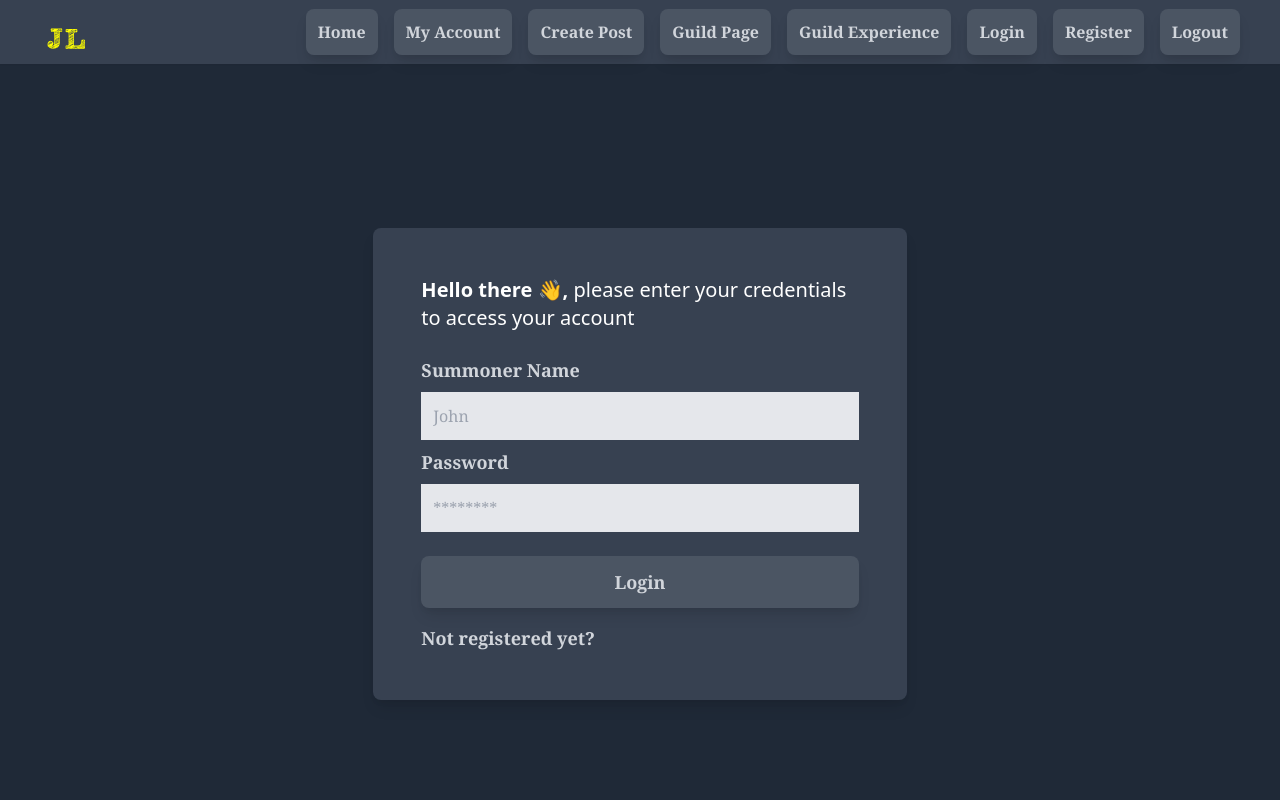
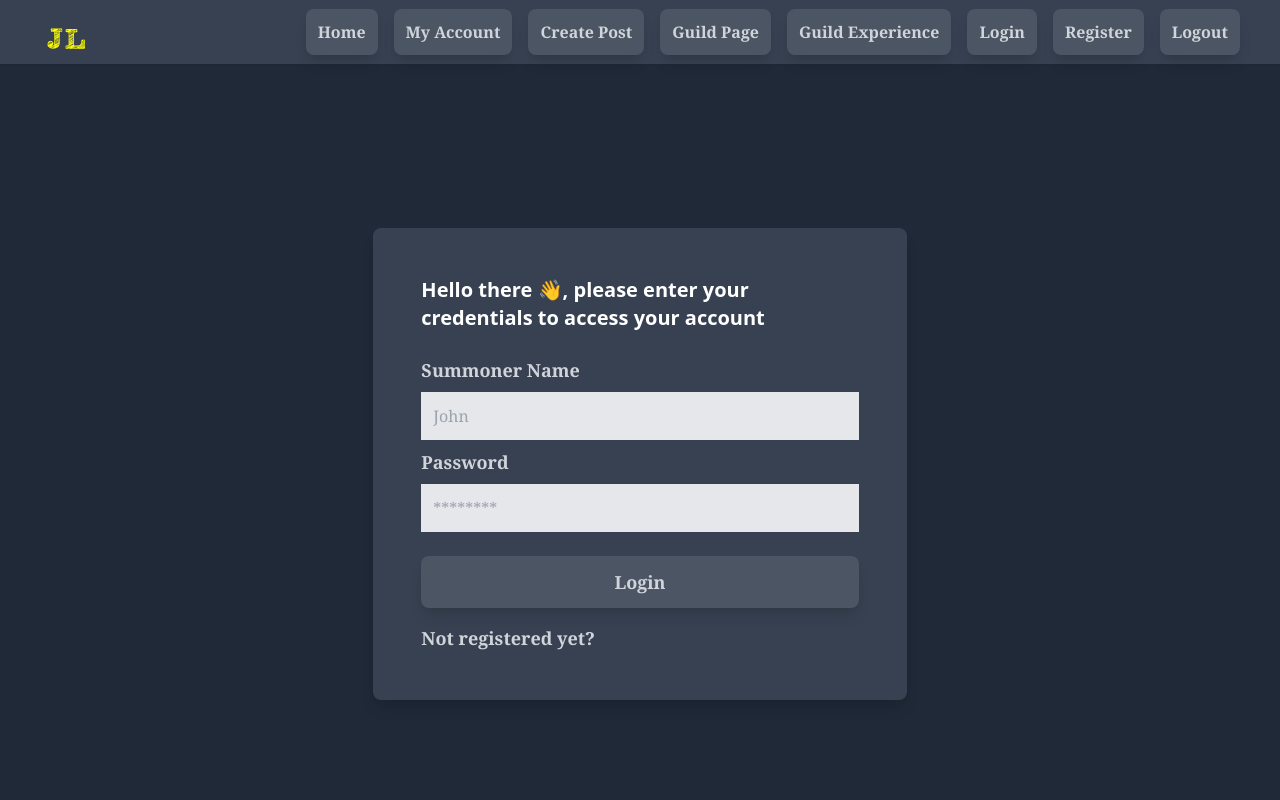
Before and after one commit to Bozhidar-Vangelov/the-justice-league, a React (Create React App) app: page /login in a window 1280 px wide. Shown: the top 800 px of the page. Built offline with nearby package versions, Linux system fonts and the light colour scheme; the HTML template or start-up script is replaced by a standard one.

Commit message:
Separate login styles

```diff
--- a/src/App.js
+++ b/src/App.js
@@ -7,7 +7,7 @@ import MyAccount from './components/MyAccount.js';
 import CreatePost from './components/CreatePost.js';
 import GuildPage from './components/GuildPage.js';
 import GuildExperience from './components/GuildExperience.js';
-import Login from './components/Login.js';
+import Login from './components/Login/Login.js';
 import Register from './components/Register/Register.js';
 import Footer from './components/Footer.js';
 
--- a/src/components/Login.js
+++ /dev/null
@@ -1,57 +0,0 @@
-import React from 'react';
-
-function Login() {
-  return (
-    <div className='grid min-h-screen place-items-center'>
-      <div className='w-11/12 p-12 bg-gray-700 sm:w-8/12 md:w-1/2 lg:w-5/12 rounded-lg shadow-lg'>
-        <h1 className='text-xl font-semibold text-white'>
-          Hello there 👋,{' '}
-          <span className='font-normal'>
-            please enter your credentials to access your account
-          </span>
-        </h1>
-        <form className='mt-6'>
-          <label
-            htmlFor='summoner-name'
-            className='block text-gray-300 font-serif text-lg font-bold'
-          >
-            Summoner Name
-          </label>
-          <input
-            type='text'
-            name='summoner-name'
-            id='summoner-name'
-            placeholder='John'
-            className='block w-full p-3 mt-2 text-gray-700 bg-gray-200 appearance-none focus:outline-none focus:bg-gray-300 focus:shadow-inner font-serif'
-            required
-          />
-          <label
-            htmlFor='password'
-            className='block mt-2 text-gray-300 font-serif text-lg font-bold'
-          >
-            Password
-          </label>
-          <input
-            type='password'
-            name='password'
-            id='password'
-            placeholder='********'
-            className='block w-full p-3 mt-2 text-gray-700 bg-gray-200 appearance-none focus:outline-none focus:bg-gray-300 focus:shadow-inner font-serif'
-            required
-          />
-          <button
-            type='submit'
-            className='w-full py-3 mt-6 text-gray-300 font-bold rounded-lg shadow-lg bg-gray-600 hover:bg-gray-800 hover:text-gray-400 font-serif text-lg'
-          >
-            Login
-          </button>
-          <p className='flex justify-between inline-block mt-4 text-xs text-gray-300 cursor-pointer hover:text-black font-serif text-lg font-bold'>
-            Not registered yet?
-          </p>
-        </form>
-      </div>
-    </div>
-  );
-}
-
-export default Login;
--- /dev/null
+++ b/src/components/Login/Login.js
@@ -0,0 +1,43 @@
+import loginStyles from './loginStyles.js';
+
+function Login() {
+  return (
+    <div className={loginStyles.main}>
+      <div className={loginStyles.box}>
+        <h1 className={loginStyles.heading}>
+          Hello there 👋, please enter your credentials to access your account
+        </h1>
+        <form className='mt-6'>
+          <label htmlFor='summoner-name' className={loginStyles.label}>
+            Summoner Name
+          </label>
+          <input
+            type='text'
+            name='summoner-name'
+            id='summoner-name'
+            placeholder='John'
+            className={loginStyles.input}
+            required
+          />
+          <label htmlFor='password' className={loginStyles.label}>
+            Password
+          </label>
+          <input
+            type='password'
+            name='password'
+            id='password'
+            placeholder='********'
+            className={loginStyles.input}
+            required
+          />
+          <button type='submit' className={loginStyles.submit}>
+            Login
+          </button>
+          <p className={loginStyles.p}>Not registered yet?</p>
+        </form>
+      </div>
+    </div>
+  );
+}
+
+export default Login;
--- /dev/null
+++ b/src/components/Login/loginStyles.js
@@ -0,0 +1,60 @@
+const loginStyles = {
+  main: ['grid', 'min-h-screen', 'place-items-center'].join(' '),
+  box: [
+    'w-11/12',
+    'p-12 bg-gray-700',
+    'sm:w-8/12',
+    'md:w-1/2',
+    'lg:w-5/12',
+    'rounded-lg shadow-lg',
+  ].join(' '),
+  heading: ['text-xl', 'font-semibold', 'text-white'].join(' '),
+  label: [
+    'block mt-2',
+    'text-gray-300',
+    'font-serif',
+    'text-lg',
+    'font-bold',
+  ].join(' '),
+  input: [
+    'block w-full',
+    'p-3',
+    'mt-2',
+    'text-gray-700',
+    'bg-gray-200',
+    'appearance-none',
+    'focus:outline-none',
+    'focus:bg-gray-300',
+    'focus:shadow-inner',
+    'font-serif',
+  ].join(' '),
+  submit: [
+    'w-full',
+    'py-3',
+    'mt-6',
+    'text-gray-300',
+    'font-bold',
+    'rounded-lg',
+    'shadow-lg',
+    'bg-gray-600',
+    'hover:bg-gray-800',
+    'hover:text-gray-400',
+    'font-serif',
+    'text-lg',
+  ].join(' '),
+  p: [
+    'flex',
+    'justify-between',
+    'inline-block',
+    'mt-4',
+    'text-xs',
+    'text-gray-300',
+    'cursor-pointer',
+    'hover:text-black',
+    'font-serif',
+    'text-lg',
+    'font-bold',
+  ].join(' '),
+};
+
+export default loginStyles;
```
